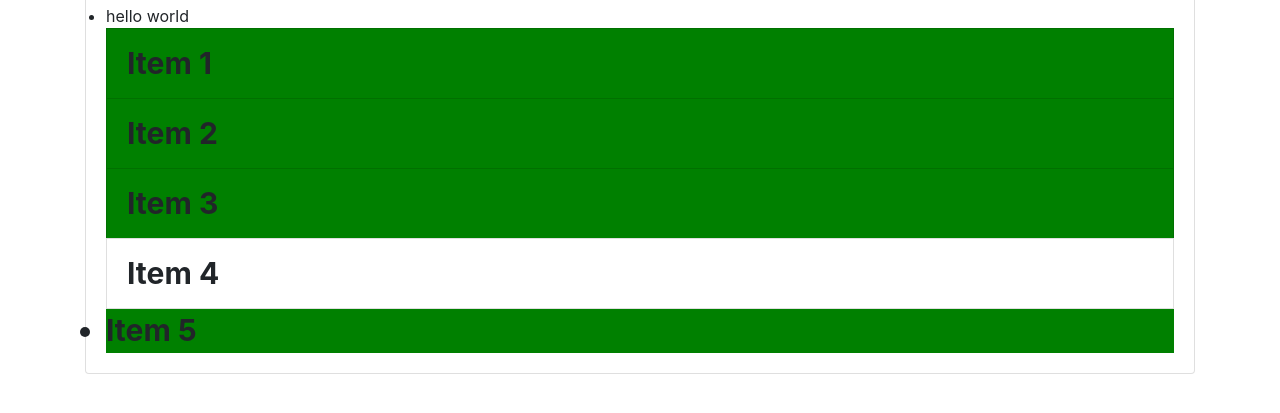
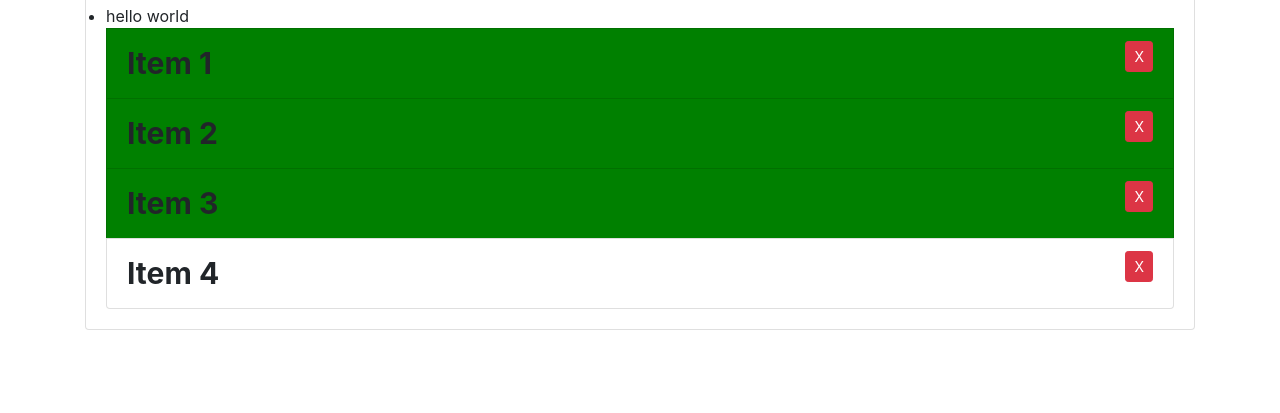
Before and after one commit to 12swarna/gitfile, a plain HTML site: page Youtubedom/index.html in a window 1280 px wide. Shown: the part 325-738 px from the top of the page. Drawn offline with nearby package versions, Linux system fonts and the light colour scheme.

Commit message:
addinghtml

```diff
--- a/Youtubedom/index.html
+++ b/Youtubedom/index.html
@@ -1,12 +1,15 @@
 <!DOCTYPE html>
 <html lang="en">
+
 <head>
   <meta charset="UTF-8">
   <meta name="viewport" content="width=device-width, initial-scale=1.0">
   <meta http-equiv="X-UA-Compatible" content="ie=edge">
-  <link rel="stylesheet" href="https://maxcdn.bootstrapcdn.com/bootstrap/4.0.0-beta/css/bootstrap.min.css" integrity="sha384-/Y6pD6FV/Vv2HJnA6t+vslU6fwYXjCFtcEpHbNJ0lyAFsXTsjBbfaDjzALeQsN6M" crossorigin="anonymous">
+  <link rel="stylesheet" href="https://maxcdn.bootstrapcdn.com/bootstrap/4.0.0-beta/css/bootstrap.min.css"
+    integrity="sha384-/Y6pD6FV/Vv2HJnA6t+vslU6fwYXjCFtcEpHbNJ0lyAFsXTsjBbfaDjzALeQsN6M" crossorigin="anonymous">
   <title>Item Lister</title>
 </head>
+
 <body>
   <header id="main-header" class="bg-success text-white p-4 mb-3">
     <div class="container">
@@ -16,20 +19,18 @@
   <div class="container">
     <div id="main" class="card card-body">
       <h2 class="title">Add Items</h2>
-    <form class="form-inline mb-3">
-      <input type="text" class="form-control mr-2">
+      <form id="newform" class="form-inline mb-3">
+        <input type="text" id="myForm" class="form-control mr-2">
         <input type="submit" class="btn btn-dark" value="Submit">
       </form>
       <h2 class="title">Items</h2>
       <ul id="items" class="list-group">
-      <li class="list-group-item">Item 1</li>
-      <li class="list-group-item">Item 2</li>
-      <li class="list-group-item">Item 3</li>
-      <li class="list-group-item">Item 4</li>
-      <li class="freedom"> Item 5</li>
-
-
+        <li class="list-group-item">Item 1<button class="btn btn-danger btn-sm float-right delete">X</button></li>
+        <li class="list-group-item">Item 2<button class="btn btn-danger btn-sm float-right delete">X</button></li>
+        <li class="list-group-item">Item 3<button class="btn btn-danger btn-sm float-right delete">X</button></li>
+        <li class="list-group-item">Item 4<button class="btn btn-danger btn-sm float-right delete">X</button></li>
       </ul>
+      <span></span>
 
 
     </div>
@@ -37,4 +38,5 @@
   <script src="index.js"></script>
 
 </body>
+
 </html>
```
Lines whose indentation alone changed are shown as unchanged.
